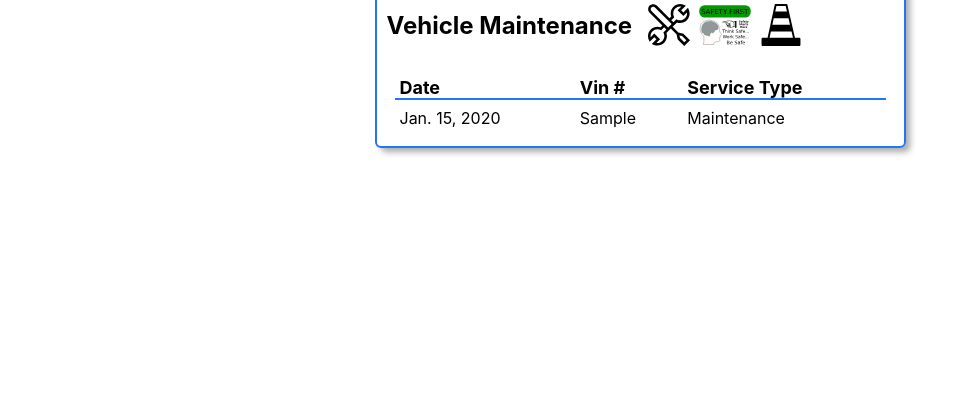
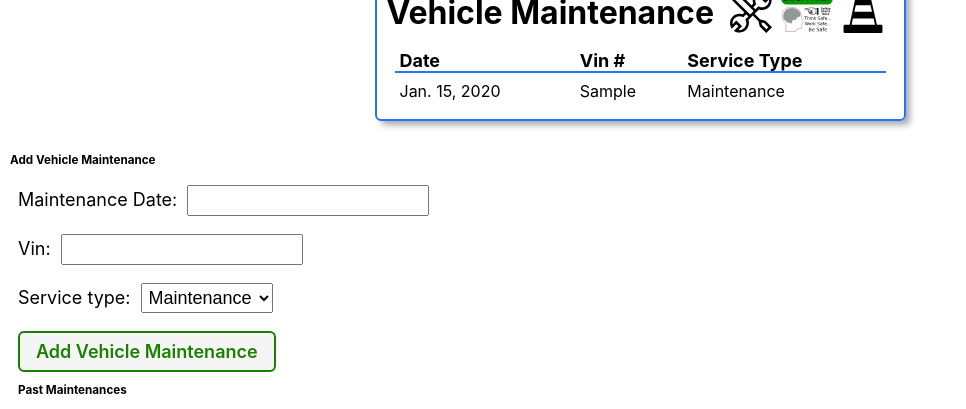
Before and after one commit to J3NNog1/carcollector, a Django app: page /cars/1/ in a window 1280 px wide. Shown: the part 448-857 px from the top of the page, without its empty margins (0-966 px from the left). Before the commit the page ends 603 px from the top, so only its background shows below. Run offline with Django 4.2, Linux system fonts and the light colour scheme; tables that the repository leaves empty hold one stand-in row (values such as "Sample post"); some libraries are stand-ins or nearby versions.

Commit message:
add date picker

```diff
--- /dev/null
+++ b/main_app/forms.py
@@ -0,0 +1,7 @@
+from django.forms import ModelForm
+from .models import Maintenance
+
+class MaintenanceForm(ModelForm):
+  class Meta:
+    model = Maintenance
+    fields = ['date', 'vin', 'service_type']
--- a/main_app/static/css/cars/car-detail.css
+++ b/main_app/static/css/cars/car-detail.css
@@ -116,13 +116,13 @@
   margin-left: 16px;
 }
 
-.feedings h2,
+.maintenance h2,
 .toys h2 {
   font-size: 3.2rem;
   margin: 0;
 }
 
-.feedings h3,
+.maintenance h3,
 .toys h3 {
   font-size: var(--font-xl);
   margin: 10px 0;
--- a/main_app/templates/cars/detail.html
+++ b/main_app/templates/cars/detail.html
@@ -1,4 +1,19 @@
 {% extends 'base.html' %} {% load static %} {% block head %}
+
+<link
+  href="https://cdn.jsdelivr.net/npm/mc-datepicker/dist/mc-calendar.min.css"
+  rel="stylesheet"
+/>
+<link rel="stylesheet" href="{% static 'css/mcdp.css' %}">
+<script
+  src="https://cdn.jsdelivr.net/npm/mc-datepicker/dist/mc-calendar.min.js"
+>
+</script>
+<link
+  rel="stylesheet"
+  type="text/css"
+  href="{% static 'css/cars/car-detail.css' %}"
+/>
 <link
   rel="stylesheet"
   type="text/css"
@@ -58,4 +73,17 @@
     </table>
   </section>
 </div>
+<h3>Add Vehicle Maintenance</h3>
+    <form
+      method="POST"
+      class="subsection-content"
+    >
+      {% csrf_token %}
+      {{ maintenance_form.as_p }}
+      <button type="submit" class="btn submit">Add Vehicle Maintenance</button>
+      <h3>Past Maintenances</h3>
+    </form>
+
+
+    {% comment %} New code above {% endcomment %}
 {% endblock %}
--- a/main_app/views.py
+++ b/main_app/views.py
@@ -1,6 +1,8 @@
 from django.shortcuts import render
 from django.views.generic.edit import CreateView, UpdateView, DeleteView
 from .models import Car
+from .forms import MaintenanceForm
+
 # Add the following import
 
 
@@ -19,7 +21,9 @@ def cars_index(request):
 
 def cars_detail(request, car_id):
   car = Car.objects.get(id=car_id)
-  return render(request, 'cars/detail.html', { 'car': car })
+  maintenance_form = MaintenanceForm()
+  return render(request, 'cars/detail.html', {
+    'car': car, 'maintenance_form': maintenance_form})
 
 class CarCreate(CreateView):
   model = Car
```
Also changed, not shown: main_app/static/css/mcdp.css (added, +46 -0 lines).
